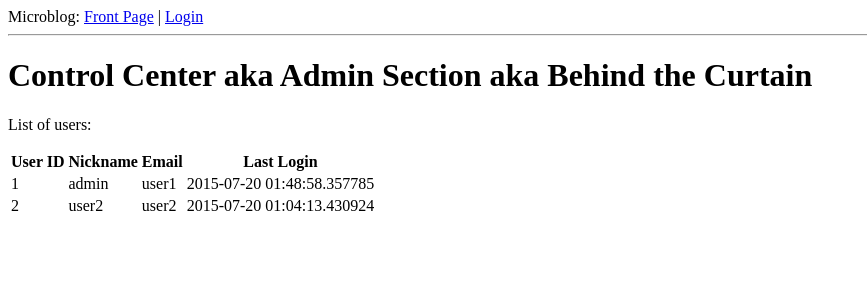
After one commit to aRivieraDream/RandoWebApp, a Flask app: page /admin in a window 1280 px wide. The commit adds this page. Shown: the top 300 px of the page, without its empty margins (0-867 px from the left). Run offline with Flask 2, Linux system fonts and the light colour scheme; data comes from the database, SQL or seed files in the repository; both versions use the stored data as it was after the commit.

```diff
--- a/app/models.py
+++ b/app/models.py
@@ -35,7 +35,8 @@ class User(db.Model):
 
     def __repr__(self):
         #how the user object is printed
-        return '<User %r>' % (self.nickname)
+        return '<userID=%r nickname=%r email=%r last_seen=%r>' % (self.id,
+                self.nickname, self.email, self.last_seen)
 
 class Post(db.Model):
     id = db.Column(db.Integer, primary_key = True)
--- /dev/null
+++ b/app/templates/admin.html
@@ -0,0 +1,22 @@
+<!-- extend base layout -->
+{% extends "base.html" %}
+{% block content %}
+  <h1>Control Center aka Admin Section aka Behind the Curtain</h1>
+  <p>List of users:</p>
+  <table>
+    <tr>
+      <th>User ID</th>
+      <th>Nickname</th>
+      <th>Email</th>
+      <th>Last Login</th>
+    </tr>
+    {% for user in users %}
+    <tr>
+      <td>{{ user.id }}</td>
+      <td>{{ user.nickname }}</td>
+      <td>{{ user.email }}</td>
+      <td>{{ user.last_seen }}</td>
+    </tr>
+    {% endfor %}
+  </table>
+{% endblock %}
--- a/app/templates/base.html
+++ b/app/templates/base.html
@@ -19,6 +19,9 @@ Block content call rendered by specific html page:
       {% if g.user.is_authenticated() %}
       | <a href="{{ url_for('user', nickname=g.user.nickname) }}">Home</a>
       | <a href="{{ url_for('logout') }}">Logout</a>
+      {% if g.user.nickname == 'admin' %}
+      | <a href="{{ url_for('admin')}}">Admin</a>
+      {% endif %}
       {% else %}
       | <a href="{{ url_for('login') }}">Login</a>
       {% endif %}
--- a/app/templates/index.html
+++ b/app/templates/index.html
@@ -1,3 +1,4 @@
+<!-- extend base layout -->
 {% extends "base.html" %}
 {% block content %}
     <h1>Hi, {{ user.nickname }}!</h1>
--- a/app/views.py
+++ b/app/views.py
@@ -143,6 +143,7 @@ def logout():
 def edit():
 	form = EditForm()
 	if form.validate_on_submit():
+		# bugging out: no restrictions on same usernames
 		g.user.nickname = form.nickname.data
 		g.user.about_me = form.about_me.data
 		db.session.add(g.user)
@@ -153,10 +154,22 @@ def edit():
 		form.nickname.data = g.user.nickname
 		form.about_me.data = g.user.about_me
 		return render_template('edit.html', form=form)
-'''
+
 @login_required
 @app.route('/admin', methods=['GET'])
 def admin():
-	form = AdminForm
-	return render_template('admin.html', title='Control Center')
-'''
+	#form = AdminForm
+	user_list = User.query.all()
+	return render_template('admin.html', title='Control Center', users=user_list)
+
+@app.errorhandler(404)
+def not_found_error(error):
+	# todo: make 404 html page
+	print 'In 404 method'
+	return 'you just got 404\'d sucker'
+
+@app.errorhandler(500)
+def internal_error(error):
+	# todo: make 500 html page
+	db.session.rollback()
+	return 'The server dun goofed. Please go back and try again.'
--- /dev/null
+++ b/runp.py
@@ -0,0 +1,3 @@
+#!flask/bin/python
+from app import app
+app.run(debug=False)
```
Also changed, not shown: app.db, 2 other files.
